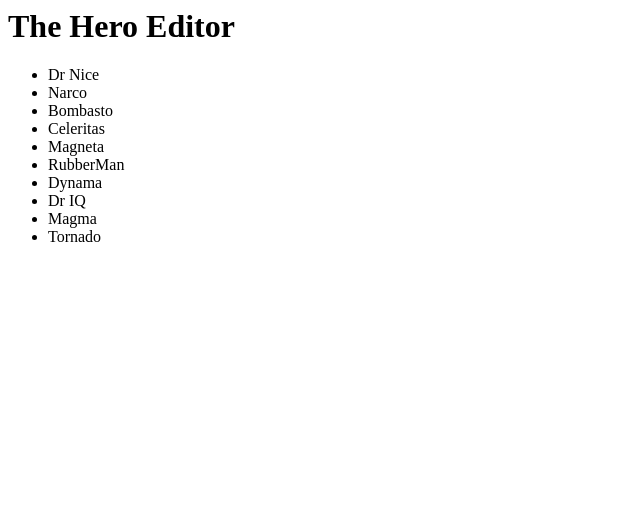
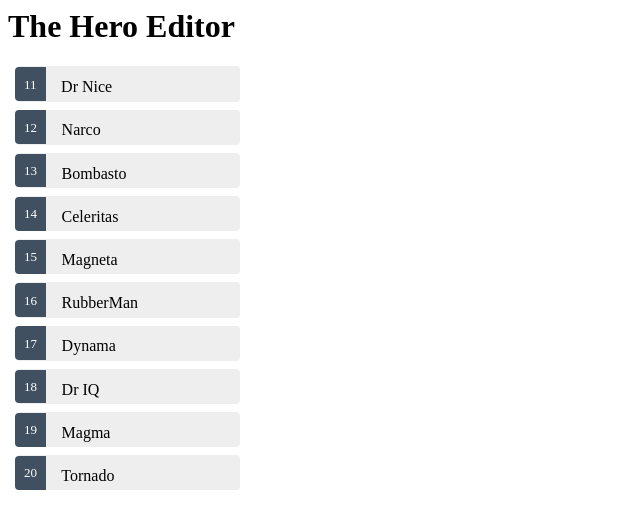
Before and after one commit to vladandrei51/angular-learning-hero-editor, an Angular app: page / in a window 1280 px wide. Shown: the top 528 px of the page, without its empty margins (0-640 px from the left). Built offline with nearby package versions, Linux system fonts and the light colour scheme.

Commit message:
added css

```diff
--- a/src/app/heroes/heroes.component.css
+++ b/src/app/heroes/heroes.component.css
@@ -0,0 +1,44 @@
+/* HeroesComponent's private CSS styles */
+.heroes {
+  margin: 0 0 2em 0;
+  list-style-type: none;
+  padding: 0;
+  width: 15em;
+}
+.heroes li {
+  cursor: pointer;
+  position: relative;
+  left: 0;
+  background-color: #EEE;
+  margin: .5em;
+  padding: .3em 0;
+  height: 1.6em;
+  border-radius: 4px;
+}
+.heroes li:hover {
+  color: #607D8B;
+  background-color: #DDD;
+  left: .1em;
+}
+.heroes li.selected {
+  background-color: #CFD8DC;
+  color: white;
+}
+.heroes li.selected:hover {
+  background-color: #BBD8DC;
+  color: white;
+}
+.heroes .badge {
+  display: inline-block;
+  font-size: small;
+  color: white;
+  padding: 0.8em 0.7em 0 0.7em;
+  background-color:#405061;
+  line-height: 1em;
+  position: relative;
+  left: -1px;
+  top: -4px;
+  height: 1.8em;
+  margin-right: .8em;
+  border-radius: 4px 0 0 4px;
+}
--- a/src/app/heroes/heroes.component.html
+++ b/src/app/heroes/heroes.component.html
@@ -1,9 +1,11 @@
 
 
 <div>
-	<ul>
-		<li *ngFor="let hero of heroList" (click)="onSelect(hero)">
-			{{hero.name}}
+	<ul class="heroes">
+		<li *ngFor="let hero of heroList"
+    [class.selected]="hero === selectedHero"
+    (click)="onSelect(hero)">
+			<span class="badge">{{hero.id}}</span> {{hero.name}}
 		</li>
 	</ul>
 </div>
```
